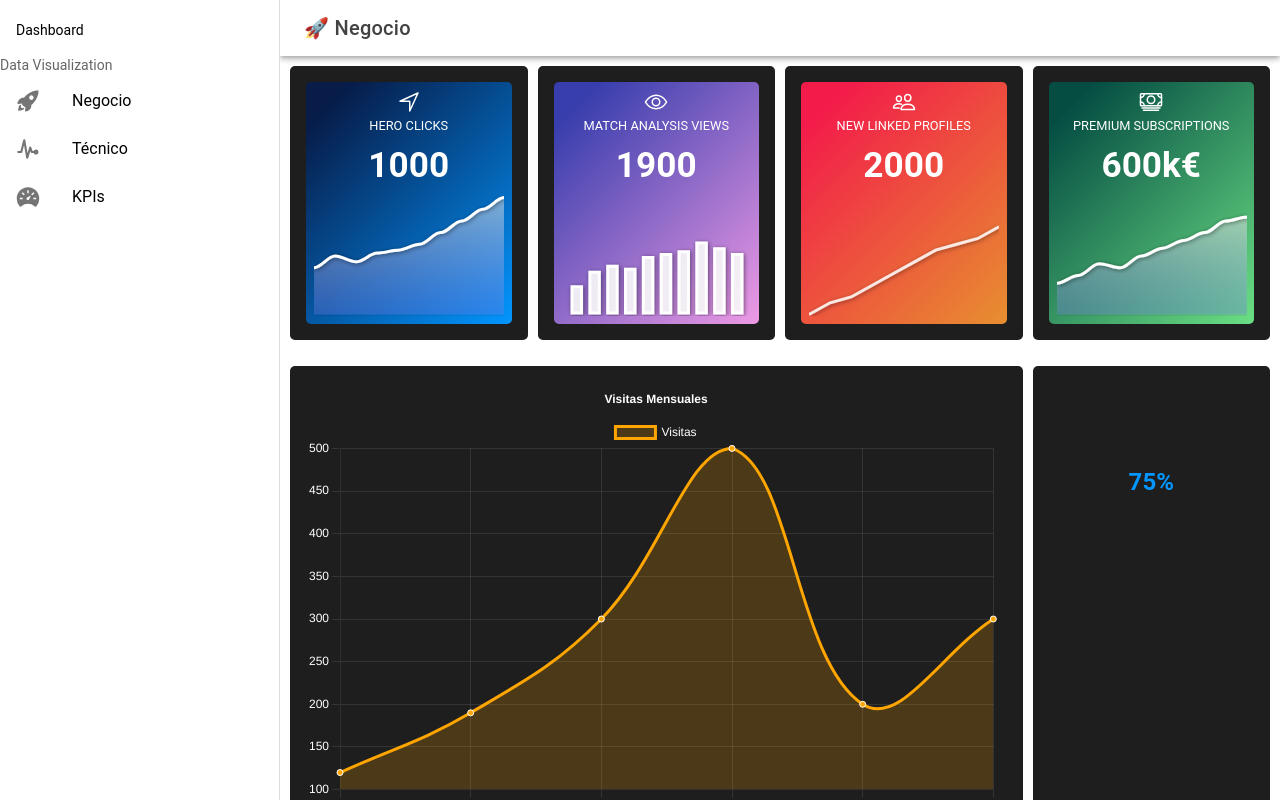
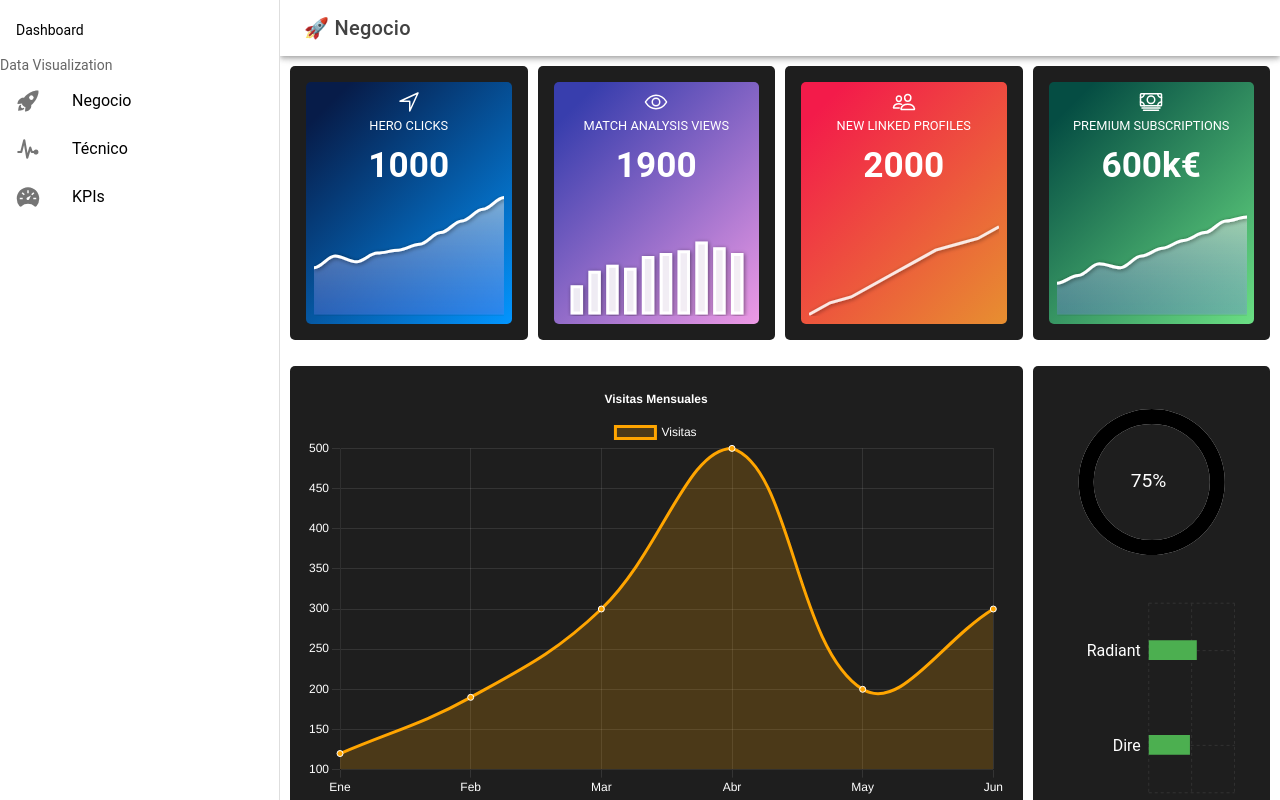
Before and after one commit to Cristian-Calderon/mi-dashboard-ionic, a React (Vite) app: page /negocio in a window 1280 px wide. Built offline with nearby package versions, Linux system fonts and the light colour scheme.

Commit message:
Se cambio algunas graficos que generaban conflictos

```diff
--- /dev/null
+++ b/src/components/RadiantDireBarChart.tsx
@@ -0,0 +1,47 @@
+// src/components/RadiantDireBarChart.tsx
+import React from 'react';
+import {
+  BarChart,
+  Bar,
+  XAxis,
+  YAxis,
+  Tooltip,
+  ResponsiveContainer,
+  CartesianGrid
+} from 'recharts';
+
+interface DataPoint {
+  name: string;
+  value: number;
+}
+
+interface RadiantDireBarChartProps {
+  data: DataPoint[];
+}
+
+const RadiantDireBarChart: React.FC<RadiantDireBarChartProps> = ({ data }) => (
+  <div style={{ width: '100%', height: 200 }}>
+    <ResponsiveContainer width="100%" height="100%">
+      <BarChart
+        data={data}
+        layout="vertical"
+        margin={{ top: 5, right: 20, left: 20, bottom: 5 }}
+      >
+        <CartesianGrid stroke="#333" strokeDasharray="3 3" />
+        <XAxis type="number" domain={[0, 100]} hide />
+        <YAxis
+          dataKey="name"
+          type="category"
+          width={80}
+          axisLine={false}
+          tickLine={false}
+          tick={{ fill: '#fff' }}
+        />
+        <Tooltip formatter={(val: number, name: string) => [`${val}%`, name]} />
+        <Bar dataKey="value" fill="#4CAF50" barSize={20} />
+      </BarChart>
+    </ResponsiveContainer>
+  </div>
+);
+
+export default RadiantDireBarChart;
--- /dev/null
+++ b/src/components/WinrateGauge.tsx
@@ -0,0 +1,46 @@
+// src/components/WinrateGauge.tsx
+import React from 'react';
+import { RadialBarChart, RadialBar, ResponsiveContainer, Legend } from 'recharts';
+
+interface WinrateGaugeProps {
+  percentage: number;
+}
+
+const WinrateGauge: React.FC<WinrateGaugeProps> = ({ percentage }) => {
+  const data = [{ name: 'Winrate', value: percentage }];
+
+  return (
+    <div style={{ width: '100%', height: 200 }}>
+      <ResponsiveContainer width="100%" height="100%">
+        <RadialBarChart
+          cx="50%"
+          cy="50%"
+          innerRadius="70%"
+          outerRadius="100%"
+          barSize={15}
+          data={data}
+          startAngle={90}
+          endAngle={-270}
+        >
+          <RadialBar
+            dataKey="value"
+            background
+            cornerRadius={10}
+          />
+          <Legend
+            iconSize={0}
+            formatter={() => (
+              <span style={{ color: '#fff', fontSize: '1.2rem' }}>
+                {percentage}%
+              </span>
+            )}
+            verticalAlign="middle"
+            align="center"
+          />
+        </RadialBarChart>
+      </ResponsiveContainer>
+    </div>
+  );
+};
+
+export default WinrateGauge;
--- a/src/pages/NegocioPage/NegocioPage.module.css
+++ b/src/pages/NegocioPage/NegocioPage.module.css
@@ -4,7 +4,8 @@
 .box {
   background: #1E1E1E;
   border-radius: 5px;
-  height: 100%;          /* hereda el alto de la fila en desktop */
+  height: 100%;
+  /* ocupa todo el alto que le asigne el grid */
   display: flex;
   flex-direction: column;
   align-items: center;
@@ -12,6 +13,8 @@
   padding: 1rem;
   box-sizing: border-box;
   color: #fff;
+  min-height: 0;
+  /* evita colapso de flex children */
 }
 
 /* 2. Espaciado general */
@@ -20,27 +23,71 @@
   column-gap: 1rem;
 }
 
-/* 3. Desktop (>=992px): grid de 3 filas sin scroll */
+/* 3. Contenedor para el gráfico de línea */
+.lineChartContainer {
+  width: 100%;
+  height: 100%;
+  /* llenará la caja en desktop */
+  min-height: 0;
+}
+
+/* Contenedor flex para Doughnut + MiniBar */
+.smallChartsBox {
+  display: flex;
+  flex-direction: column;
+  min-height: 350px;   /* ajusta si quieres más espacio */
+  box-sizing: border-box;
+}
+
+.smallChartsTop {
+  height: 200px;       /* mismo alto que el DoughnutChart (200px) */
+  display: flex;
+  align-items: center;
+  justify-content: center;
+}
+
+.smallChartsBottom {
+  flex: 1;             /* el resto de altura libre */
+  display: flex;
+  align-items: center;
+  justify-content: center;
+}
+
+
+/* 5. Cajas para Radar y PolarArea llenas */
+.fullChartBox {
+  display: flex;
+  align-items: stretch;
+  /* permite que el gráfico llene verticalmente */
+  justify-content: center;
+}
+
+/* 6. Filas sin márgenes extra */
+.row-1,
+.row-2,
+.row-3 {
+  margin-bottom: 0;
+}
+
+/* ===== Desktop (>=992px): grid de 3 filas sin scroll ===== */
 @media (min-width: 992px) {
   .dashboardGrid {
     display: grid;
-    grid-template-rows: auto 1fr 1fr;      /* sparks / línea+mini / radar+polar */
-    height: calc(100vh - 56px);           /* toda la ventana menos el header */
+    grid-template-rows: auto 1fr 1fr;
+    /* fila 1: sparklines, filas 2 y 3 reparten */
+    height: calc(100vh - var(--ion-toolbar-height));
+    /* ocupa todo menos el header */
     row-gap: 1rem;
     column-gap: 1rem;
   }
 
   .box {
-    min-height: 0;   /* ya no forzamos min-height aquí */
-  }
-
-  .lineChartContainer {
-    width: 100%;
-    height: 100%;   /* llena toda la box */
+    min-height: 0;
+    /* cede espacio al grid */
   }
 }
 
-/* 4. Móvil/Tablet (<992px): flujo normal */
+/* ===== Móvil/Tablet (<992px): flujo normal ===== */
 @media (max-width: 991px) {
   .dashboardGrid {
     display: block;
@@ -48,17 +95,12 @@
   }
 
   .box {
-    min-height: 120px;  /* caja un poco más compacta en móvil */
+    min-height: 120px;
+    /* asegura visibilidad mínima */
   }
 
   .lineChartContainer {
-    height: 200px;      /* igual que antes */
+    height: 200px;
+    /* alta específica en móvil */
   }
 }
-
-/* 5. Filas sin márgenes extra */
-.row-1,
-.row-2,
-.row-3 {
-  margin-bottom: 0;
-}
--- a/src/pages/NegocioPage/NegocioPage.tsx
+++ b/src/pages/NegocioPage/NegocioPage.tsx
@@ -18,6 +18,8 @@ import { ApexOptions } from 'apexcharts';
 import { navigateOutline, eyeOutline, peopleOutline, cashOutline } from 'ionicons/icons';
 import styles from './NegocioPage.module.css';
 
+
+
 import LineChart from '../../components/LineChart';
 // grafico pequeno verde
 import MiniBarChart from '../../components/MiniBarChart'; // 👈 Importa el nuevo componente
@@ -27,7 +29,8 @@ import RadarChart from '../../components/RadarChart';
 // ultimo
 import PolarAreaChart from '../../components/PolarAreaChart';
 
-
+import WinrateGauge from '../../components/WinrateGauge';
+import RadiantDireBarChart from '../../components/RadiantDireBarChart';
 
 
 // Datos para los sparklines
@@ -169,34 +172,29 @@ const NegocioPage: React.FC = () => (
             </div>
           </IonCol>
           <IonCol size="12" size-lg="3">
-            <div className={styles.box} style={{ display: 'flex', flexDirection: 'column', height: '100%' }}>
-              <div style={{ flex: 6, display: 'flex', alignItems: 'center', justifyContent: 'center' }}>
-                <DoughnutChart percentage={75} label="Winrate con heroe favorito" />
-              </div>
-
-              <div style={{ flex: 4 }}>
-                <MiniBarChart labels={['Radiant Winrate', 'Dire Winrate']} values={[56, 48]} />
-
-              </div>
+            <div className={styles.box} style={{ display: 'flex', flexDirection: 'column', gap: '1rem' }}>
+              <WinrateGauge percentage={75} />
+              <RadiantDireBarChart data={[{ name: 'Radiant', value: 56 }, { name: 'Dire', value: 48 }]} />
             </div>
+          </IonCol>
 
 
-          </IonCol>
         </IonRow>
 
         {/* Fila 3 */}
         <IonRow className={styles['row-3']}>
           <IonCol size="12" size-lg="6">
-            <div className={styles.box}>
+            <div className={`${styles.box} ${styles.fullChartBox}`}>
               <RadarChart />
             </div>
           </IonCol>
           <IonCol size="12" size-lg="6">
-            <div className={styles.box}>
+            <div className={`${styles.box} ${styles.fullChartBox}`}>
               <PolarAreaChart />
             </div>
           </IonCol>
         </IonRow>
+
 
       </IonGrid>
     </IonContent>
```
